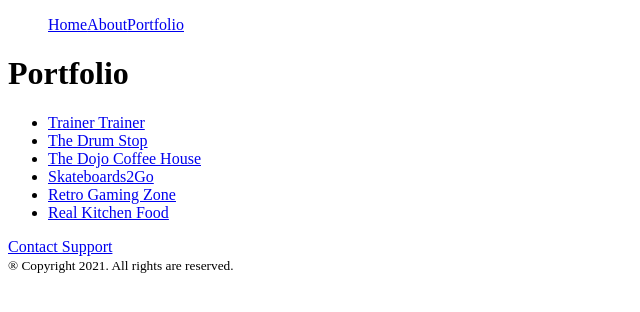
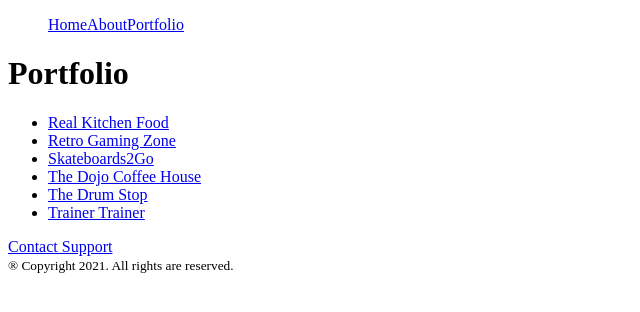
Before and after one commit to anasabufarraj/hello_gatsby, a Gatsby site: page /portfolio in a window 1280 px wide. Shown: the whole page, without its empty margins (0-640 px from the left). Built offline with nearby package versions, Linux system fonts and the light colour scheme; Gatsby itself is replaced by a stand-in of ours.

Commit message:
Modified

```diff
--- a/src/pages/portfolio/index.js
+++ b/src/pages/portfolio/index.js
@@ -28,7 +28,7 @@ function Portfolio({ data }) {
 
 export const query = graphql`
   {
-    allMarkdownRemark(sort: { fields: frontmatter___title, order: DESC }) {
+    allMarkdownRemark(sort: { fields: frontmatter___title, order: ASC }) {
       nodes {
         id
         frontmatter {
--- a/static/global.css
+++ b/static/global.css
@@ -83,6 +83,7 @@ h2,
 h3,
 h4,
 figcaption,
+small,
 .btn {
   margin: 0 40px;
 }
```
